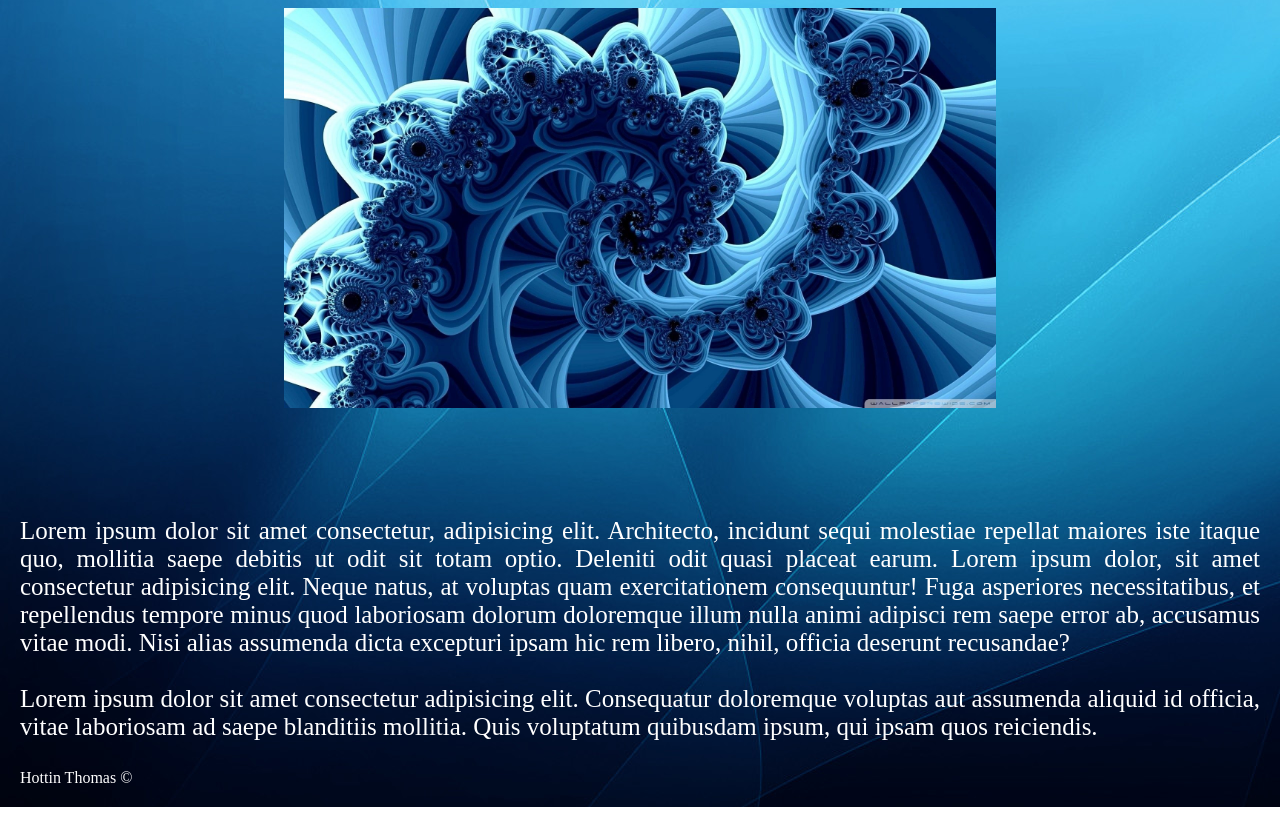
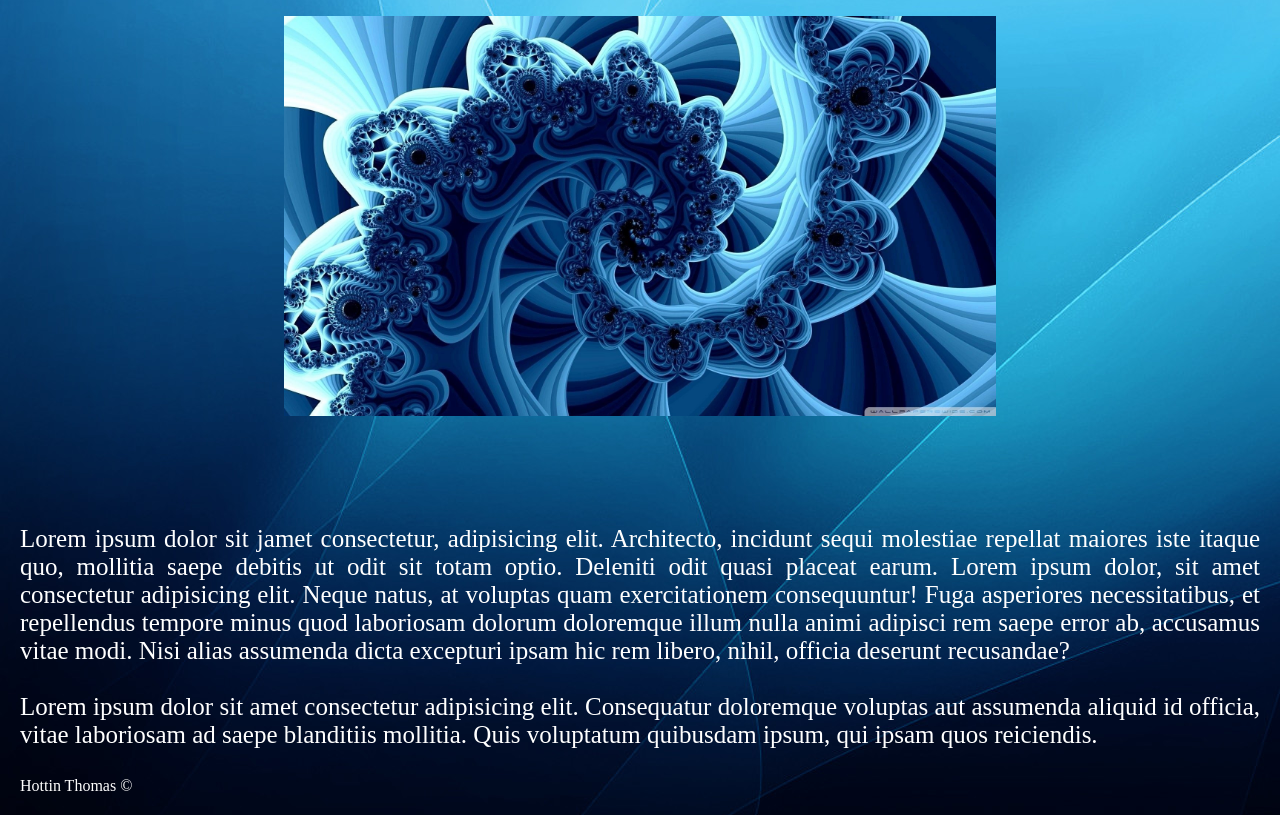
Before and after one commit to ThomasHottin/Projet3, a plain HTML site: page index.html in a window 1280 px wide. Shown: the part 354-1169 px from the top of the page. Drawn offline with Linux system fonts and the light colour scheme.

Commit message:
ajout d'une lettre dans le premier lorem

```diff
--- a/css.css
+++ b/css.css
@@ -4,7 +4,7 @@
 }
 
 h1{
-    font-family:fantasy
+    font-family:fantasy;
     font-size: 40px;
     font-style: bold;
     color:midnightblue;
--- a/index.html
+++ b/index.html
@@ -50,7 +50,7 @@
         <br>
         <br>
         <br>
-            <p class="justifie">Lorem ipsum dolor sit amet consectetur, adipisicing elit. Architecto, incidunt sequi molestiae repellat maiores iste itaque quo, mollitia saepe debitis ut odit sit totam optio. Deleniti odit quasi placeat earum. Lorem ipsum dolor, sit amet consectetur adipisicing elit. Neque natus, at voluptas quam exercitationem consequuntur! Fuga asperiores necessitatibus, et repellendus tempore minus quod laboriosam dolorum doloremque illum nulla animi adipisci rem saepe error ab, accusamus vitae modi. Nisi alias assumenda dicta excepturi ipsam hic rem libero, nihil, officia deserunt recusandae? </p>
+            <p class="justifie">Lorem ipsum dolor sit jamet consectetur, adipisicing elit. Architecto, incidunt sequi molestiae repellat maiores iste itaque quo, mollitia saepe debitis ut odit sit totam optio. Deleniti odit quasi placeat earum. Lorem ipsum dolor, sit amet consectetur adipisicing elit. Neque natus, at voluptas quam exercitationem consequuntur! Fuga asperiores necessitatibus, et repellendus tempore minus quod laboriosam dolorum doloremque illum nulla animi adipisci rem saepe error ab, accusamus vitae modi. Nisi alias assumenda dicta excepturi ipsam hic rem libero, nihil, officia deserunt recusandae? </p>
             <br>
             <p class="justifie">Lorem ipsum dolor sit amet consectetur adipisicing elit. Consequatur doloremque voluptas aut assumenda aliquid id officia, vitae laboriosam ad saepe blanditiis mollitia. Quis voluptatum quibusdam ipsum, qui ipsam quos reiciendis. </p>
         <br>
```
